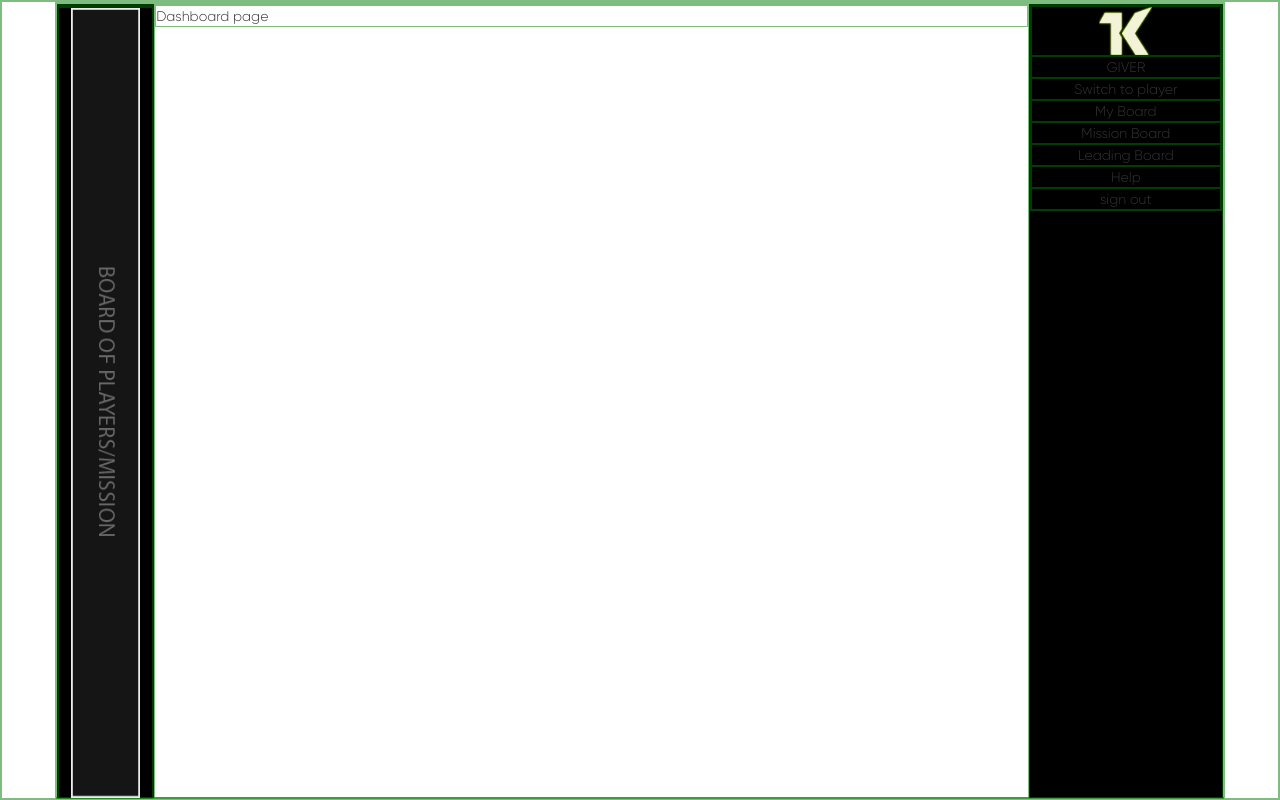
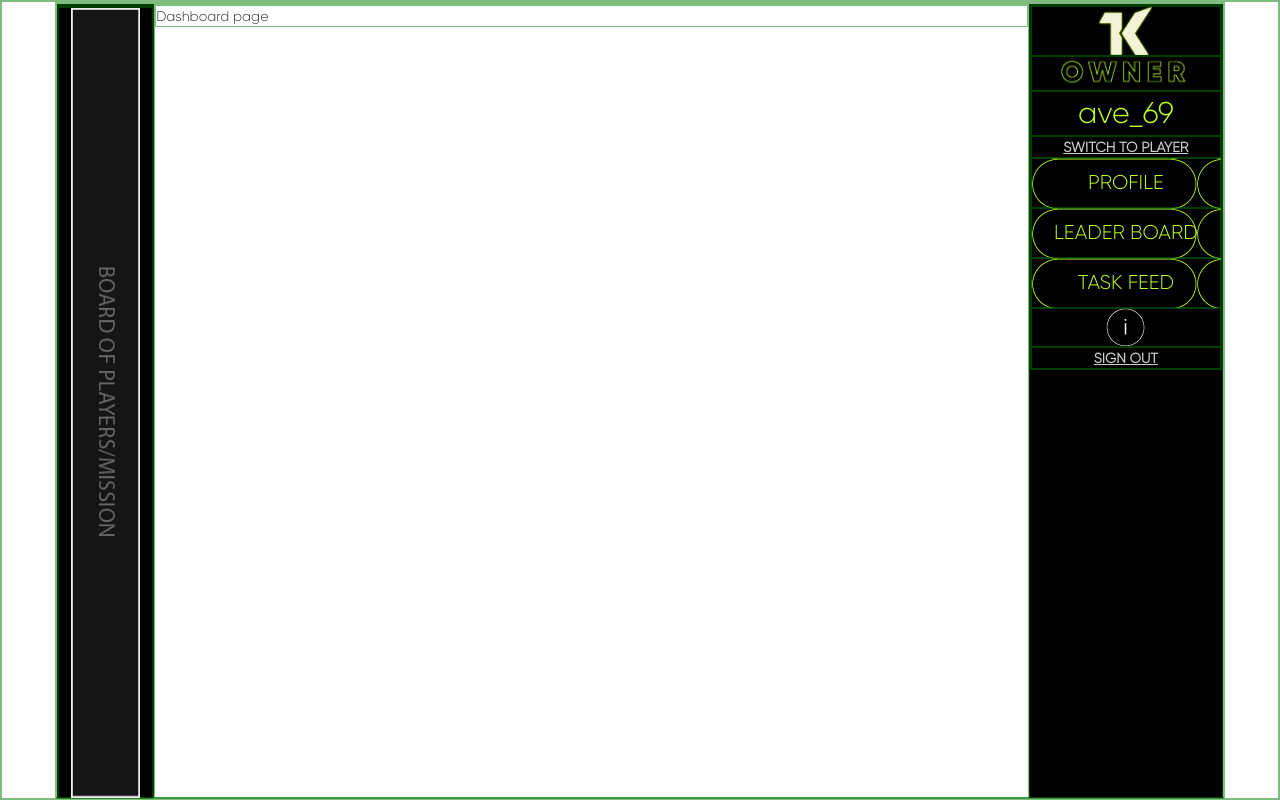
Before and after one commit to namgivu/flask-aosh4, a Flask app: page /user/dashboard-giver in a window 1280 px wide. Run offline with Flask 2, Linux system fonts and the light colour scheme; some libraries are stand-ins or nearby versions.

Commit message:
graphics - rightNav

```diff
--- a/app/templates/rightNav/_content.html
+++ b/app/templates/rightNav/_content.html
@@ -1,31 +1,34 @@
 {% macro rightNav_normal(userRole, userRoleREVERSED, hiddenWhenGiver) %}
   <div class="normalRN {{ 'hidden' if session['emptyTask'] else '' }}">
     <div class="bkgimg logo"></div>
-    <div class="userRole">{{ userRole }}</div>
-    <div class="button switchRole">Switch to {{ userRoleREVERSED }}</div>
+    <div class="bkgimg userRole"></div>
+    <div class="userName">ave_69</div>
+    <div class="navLink switchRole">Switch to {{ userRoleREVERSED }}</div>
 
-    <div class="navButton myBoard">My Board</div>
-    <div class="navButton missionBoard">Mission Board</div>
-    <div class="navButton leadingBoard">Leading Board</div>
-    <div class="navButton help">Help</div>
-    <div class="navButton wallet {{ hiddenWhenGiver }}">Wallet</div>
-    <div class="navButton signOut">sign out</div>
+    <div class="navButton myBoard">Profile</div>
+    <div class="navButton wallet {{ hiddenWhenGiver }}">My Wallet</div>
+    <div class="navButton leadingBoard">Leader Board</div>
+    <div class="navButton missionBoard">Task Feed</div>
+    <div class="navButton help"></div>
+    <div class="navLink signOut">sign out</div>
 
-    <div class="bkgimg normalRN_wireframe hidden"></div>
+    <div class="navLink bkgimg normalRN_wireframe hidden"></div>
   </div>
 
   <div class="expandedRN {{ 'hidden' if not session['emptyTask'] else '' }}">
     <div class="bkgimg logo"></div>
     <div class="userRole">{{ userRole }}</div>
     <div class="headLine">Lorem ipsum dolor sit amet, consectetur adipiscing elit. Quisque tincidunt eros nec felis consectetur, sit amet suscipit neque bibendum. Mauris vestibulum ac diam vel lacinia. </div>
-    <div class="button switchRole">Switch to {{ userRoleREVERSED }}</div>
+    <div class="navLink switchRole">Switch to {{ userRoleREVERSED }}</div>
 
-    <div class="navButton myBoard">My Board</div>
-    <div class="navButton missionBoard">Mission Board</div>
-    <div class="navButton leadingBoard">Leading Board</div>
-    <div class="navButton help">Help</div>
-    <div class="navButton wallet {{ hiddenWhenGiver }}">Wallet</div>
-    <div class="navButton signOut">sign out</div>
+    <div class="bkgimg navButton myBoard">Profile</div>
+    <div class="bkgimg navButton wallet {{ hiddenWhenGiver }}">My Wallet</div>
+    <div class="bkgimg navButton leadingBoard">Leader Board</div>
+    <div class="bkgimg navButton missionBoard">Task Feed</div>
+
+    <div class="bkgimg navButton help">Help</div>
+
+    <div class="navLink signOut">sign out</div>
 
     <div class="bkgimg normalRN_wireframe hidden"></div>
   </div>
@@ -47,10 +50,44 @@
   .userRole {
     text-transform: uppercase;
     text-align: center;
+
+    {% set biFilename = 'image/rightNav/userRole-%s.png' % userRole %}
+    background-image: url('{{ url_for('static', filename=biFilename) }}');
+    height: 35px;
   }
 
-  .button, .navButton {
+  .navLink, .navButton, .userName {
     text-align: center;
+  }
+
+  .userName {
+    color: #BDFF1D;
+    font-size: 3rem;
+  }
+
+  .navLink {
+    color: rgba(255,255,255,.8);
+    font-weight: bold;
+    text-transform: uppercase;
+    text-decoration: underline;
+  }
+
+  .navButton {
+    background-image: url('{{ url_for('static', filename='image/rightNav/btn-normal.png') }}');
+    height: 50px;
+
+    font-size: 2rem;
+    color: #BDFF1D;
+    padding-top: 1rem;
+
+    text-transform: uppercase;
+  }
+
+  .help {
+    background-image: url('{{ url_for('static', filename='image/rightNav/help.png') }}');
+    height: 39px;
+    background-repeat: no-repeat;
+    background-position: center center;
   }
   </style>
 
```
Also changed, not shown: app/static/image/rightNav/btn-active.png (added), app/static/image/rightNav/btn-normal.png (added), app/static/image/rightNav/help.png (added), app/static/image/rightNav/userRole-giver.png (added), app/static/image/rightNav/userRole-player.png (added).
